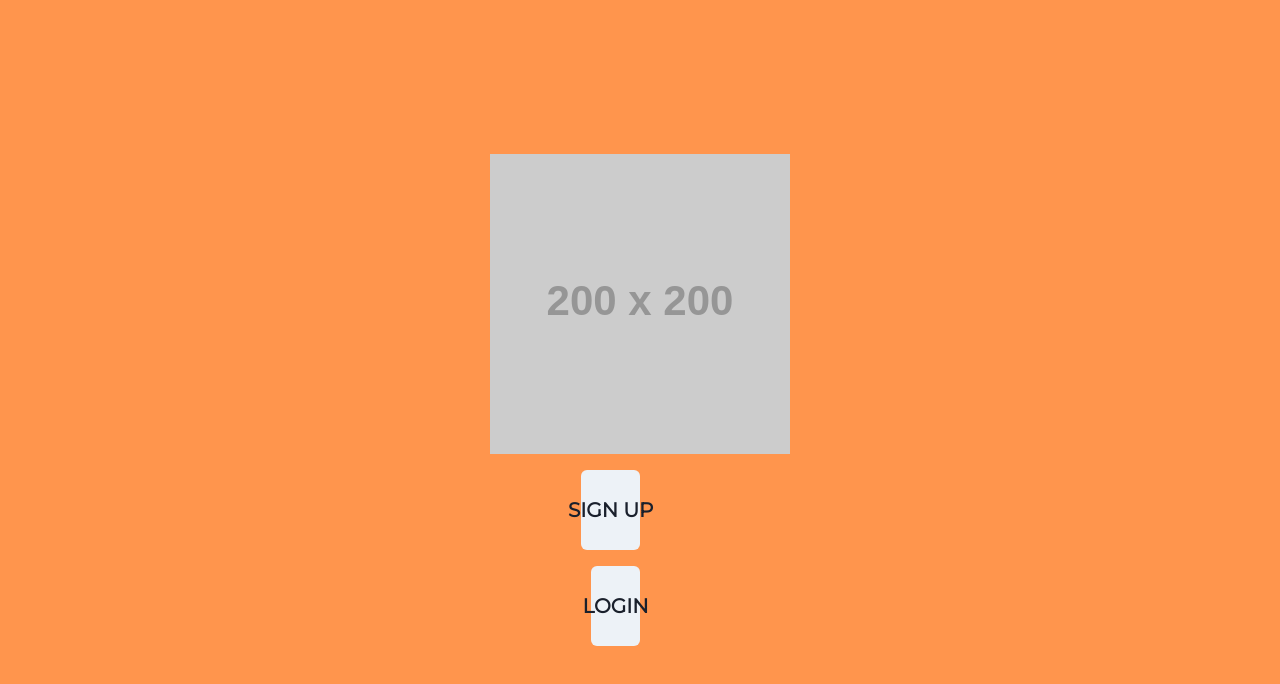
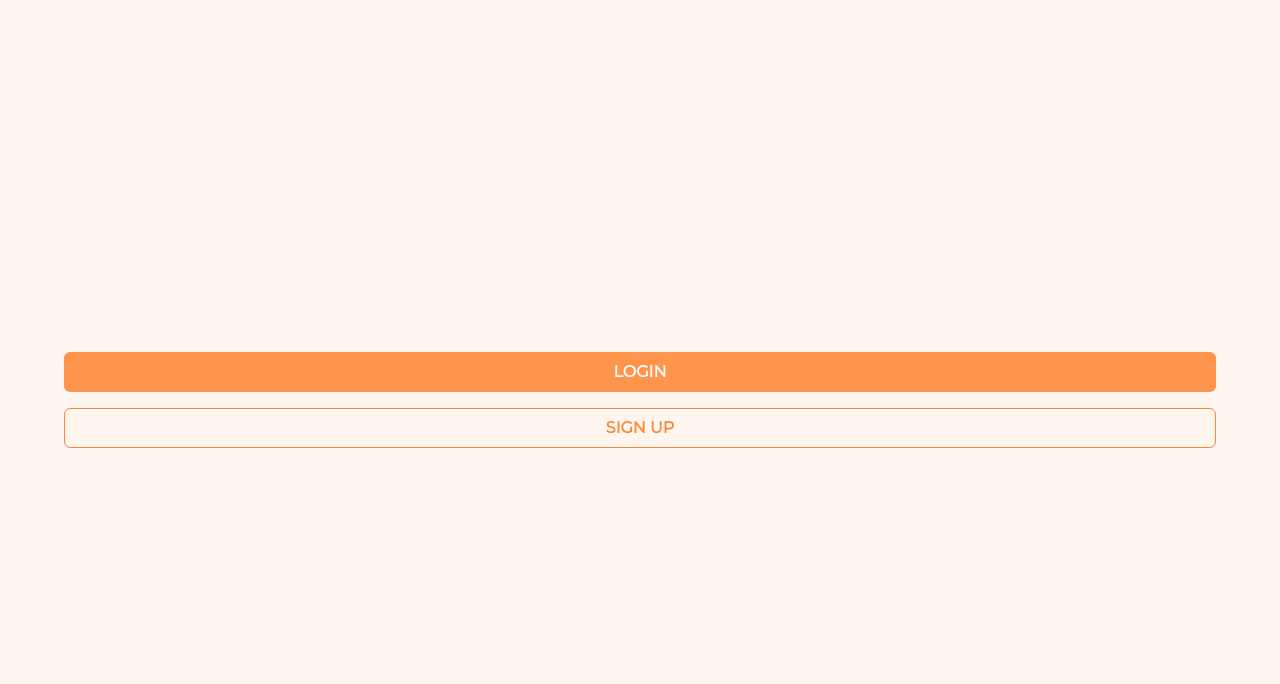
Before and after one commit to adasha-enterprises/geek-collectors-network, a React app in the folder apps/frontend/: page / in a window 1280 px wide. Shown: the top 684 px of the page. Built offline with nearby package versions, Linux system fonts and the light colour scheme.

Commit message:
feat(frontend): touch up on landing page

```diff
--- a/apps/frontend/src/pages/LandingPage.tsx
+++ b/apps/frontend/src/pages/LandingPage.tsx
@@ -1,56 +1,37 @@
 import React from 'react';
 import { Link } from 'react-router-dom';
-import { Box, Button, Image, VStack } from '@chakra-ui/react';
-
-function AuthButtons() {
-  /* Temporary styles for buttons; to be replaced with Chakra 'useStyleConfig'. */
-  const buttonStyles = {
-    height: '4em',
-    width: { base: '50%', md: '50%' },
-    fontSize: { base: 'lg', md: 'xl' },
-  };
-
-  return (
-    <VStack w={'100%'} spacing={4}>
-      <Link to="/signup">
-        <Button
-          h={buttonStyles.height}
-          w={buttonStyles.width}
-          fontSize={buttonStyles.fontSize}>
-            SIGN UP
-        </Button>
-      </Link>
-      <Link to="/register">
-        <Button
-          h={buttonStyles.height}
-          w={buttonStyles.width}
-          fontSize={buttonStyles.fontSize}>
-            LOGIN
-        </Button>
-      </Link>
-    </VStack>
-  );
-}
+import { Button, Image, VStack } from '@chakra-ui/react';
 
 function LandingPage() {
   return (
     <VStack
       spacing={4}
-      w="100vw"
-      h="100vh"
-      bg="brand.500"
-      align="center"
-      justify="center">
-
-      {/* GGR Logo -- Placeholder */}
-      <Box>
-        <Image
-          src={'https://via.placeholder.com/200'}
-          alt={'Company Logog Placeholder'}
-          boxSize={{ base: '200px', md: '300px' }}
-        />
-      </Box>
-      <AuthButtons />
+      bg="background"
+      w={'100vw'}
+      h={'100vh'}
+      justify={'center'}
+    >
+      {/* <Image
+        src="gcn_logo.svg"
+        alt="gcn_logo"
+      /> */}
+      <Button
+        colorScheme="brand"
+        w={'90%'}
+      >
+        <Link to="/register">
+          LOGIN
+        </Link>
+      </Button>
+      <Button
+        colorScheme="brand"
+        variant="outline"
+        w={'90%'}
+      >
+        <Link to="/signup">
+          SIGN UP
+        </Link>
+      </Button>
     </VStack>
   );
 }
```
